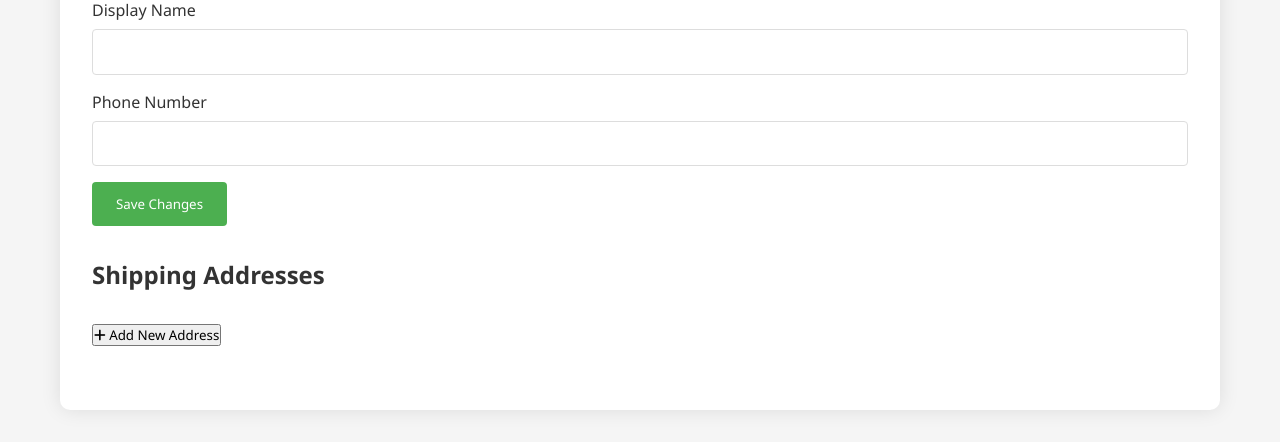
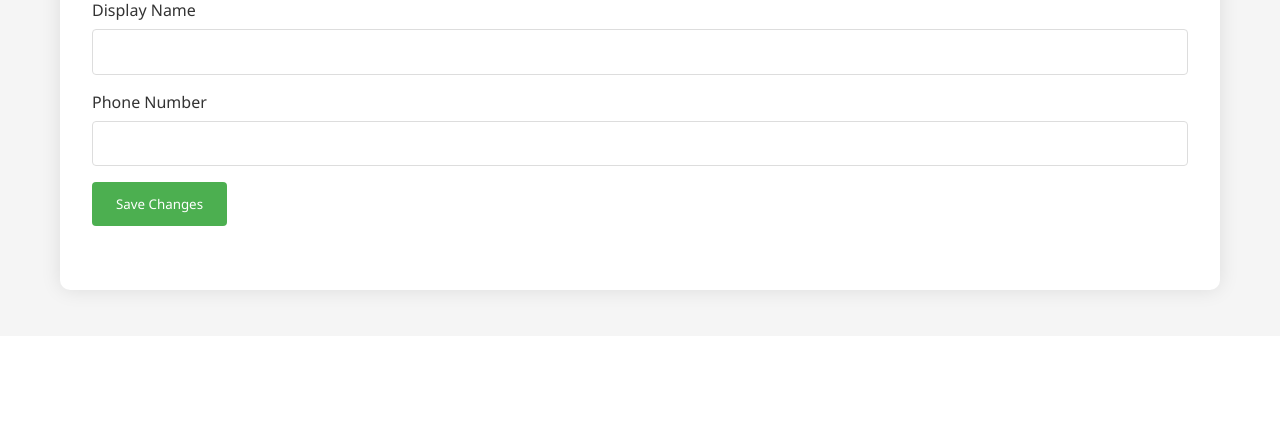
Before and after one commit to teddbug-00/ShopNet, a Django app: page /profile/ in a window 1280 px wide. Shown: the part 464-906 px from the top of the page. After the commit the page ends 766 px from the top, so only its background shows below. Run offline with Django 5.2, Linux system fonts and the light colour scheme; some libraries are stand-ins or nearby versions.

Commit message:
new file:   .gitignore 	modified:   ShopNet/__pycache__/settings.cpython-312.pyc 	modified:   ShopNet/settings.py 	modified:   requirements.txt 	modified:   static/css/profile.css 	modified:   static/js/profile.js 	modified:   templates/profile.html

```diff
--- a/requirements.txt
+++ b/requirements.txt
@@ -1,3 +1,4 @@
 Django==5.0.4
 gunicorn==21.2.0
 whitenoise==6.6.0
+python-dotenv==1.0.1
--- a/static/css/profile.css
+++ b/static/css/profile.css
@@ -118,49 +118,6 @@ body {
     background: var(--primary-hover);
 }
 
-.address-list {
-    display: grid;
-    gap: 1rem;
-    margin-bottom: 1rem;
-}
-
-.address-card {
-    background: var(--light-gray);
-    padding: 1rem;
-    border-radius: 4px;
-    display: flex;
-    justify-content: space-between;
-    align-items: center;
-}
-
-.modal {
-    display: none;
-    position: fixed;
-    top: 0;
-    left: 0;
-    width: 100%;
-    height: 100%;
-    background: rgba(0,0,0,0.5);
-}
-
-.modal-content {
-    background: white;
-    margin: 15% auto;
-    padding: 2rem;
-    border-radius: 10px;
-    width: 90%;
-    max-width: 500px;
-    position: relative;
-}
-
-.close {
-    position: absolute;
-    right: 1rem;
-    top: 1rem;
-    font-size: 1.5rem;
-    cursor: pointer;
-}
-
 @media (max-width: 768px) {
     .container {
         padding: 0 10px;
--- a/static/js/profile.js
+++ b/static/js/profile.js
@@ -13,11 +13,6 @@ const userEmailElement = document.getElementById('userEmail');
 const profileForm = document.getElementById('profileForm');
 const nameInput = document.getElementById('name');
 const phoneInput = document.getElementById('phone');
-const addressList = document.getElementById('addressList');
-const addressModal = document.getElementById('addressModal');
-const addressForm = document.getElementById('addressForm');
-const addAddressBtn = document.getElementById('addAddressBtn');
-const closeModalBtn = document.querySelector('.close');
 
 // Check authentication state
 auth.onAuthStateChanged(async (user) => {
@@ -34,10 +29,6 @@ auth.onAuthStateChanged(async (user) => {
             phoneInput.value = data.phone || '';
             if (data.photoURL) {
                 profileImage.src = data.photoURL;
-            }
-            // Load addresses
-            if (data.addresses) {
-                renderAddresses(data.addresses);
             }
         }
     } else {
@@ -92,60 +83,6 @@ profileForm.addEventListener('submit', async (e) => {
     }
 });
 
-// Handle address modal
-addAddressBtn.addEventListener('click', () => {
-    addressModal.style.display = 'block';
-});
-
-closeModalBtn.addEventListener('click', () => {
-    addressModal.style.display = 'none';
-});
-
-// Handle address form submission
-addressForm.addEventListener('submit', async (e) => {
-    e.preventDefault();
-    const user = auth.currentUser;
-
-    const newAddress = {
-        street: document.getElementById('street').value,
-        city: document.getElementById('city').value,
-        state: document.getElementById('state').value,
-        zipcode: document.getElementById('zipcode').value
-    };
-
-    try {
-        const userDoc = await getDoc(doc(db, 'users', user.uid));
-        const addresses = userDoc.exists() ? (userDoc.data().addresses || []) : [];
-        addresses.push(newAddress);
-
-        await setDoc(doc(db, 'users', user.uid), {
-            addresses: addresses
-        }, { merge: true });
-
-        renderAddresses(addresses);
-        addressModal.style.display = 'none';
-        addressForm.reset();
-    } catch (error) {
-        console.error('Error adding address:', error);
-        alert('Error adding address');
-    }
-});
-
-// Render addresses
-function renderAddresses(addresses) {
-    addressList.innerHTML = addresses.map((address, index) => `
-        <div class="address-card">
-            <div>
-                ${address.street}<br>
-                ${address.city}, ${address.state} ${address.zipcode}
-            </div>
-            <button onclick="deleteAddress(${index})" class="delete-btn">
-                <i class="fas fa-trash"></i>
-            </button>
-        </div>
-    `).join('');
-}
-
 // Handle logout
 document.getElementById('logoutBtn').addEventListener('click', async () => {
     try {
--- a/templates/profile.html
+++ b/templates/profile.html
@@ -47,44 +47,7 @@
                         <button type="submit" class="save-btn">Save Changes</button>
                     </form>
                 </div>
-
-                <div class="profile-section">
-                    <h2>Shipping Addresses</h2>
-                    <div id="addressList" class="address-list">
-                        <!-- Addresses will be added here dynamically -->
-                    </div>
-                    <button id="addAddressBtn" class="add-btn">
-                        <i class="fas fa-plus"></i> Add New Address
-                    </button>
-                </div>
             </div>
-        </div>
-    </div>
-
-    <!-- Address Modal -->
-    <div id="addressModal" class="modal">
-        <div class="modal-content">
-            <span class="close">&times;</span>
-            <h2>Add New Address</h2>
-            <form id="addressForm">
-                <div class="form-group">
-                    <label for="street">Street Address</label>
-                    <input type="text" id="street" required>
-                </div>
-                <div class="form-group">
-                    <label for="city">City</label>
-                    <input type="text" id="city" required>
-                </div>
-                <div class="form-group">
-                    <label for="state">State</label>
-                    <input type="text" id="state" required>
-                </div>
-                <div class="form-group">
-                    <label for="zipcode">ZIP Code</label>
-                    <input type="text" id="zipcode" required>
-                </div>
-                <button type="submit" class="save-btn">Save Address</button>
-            </form>
         </div>
     </div>
 
```
Also changed, not shown: ShopNet/settings.py (+15 -3 lines), 1 other file.
